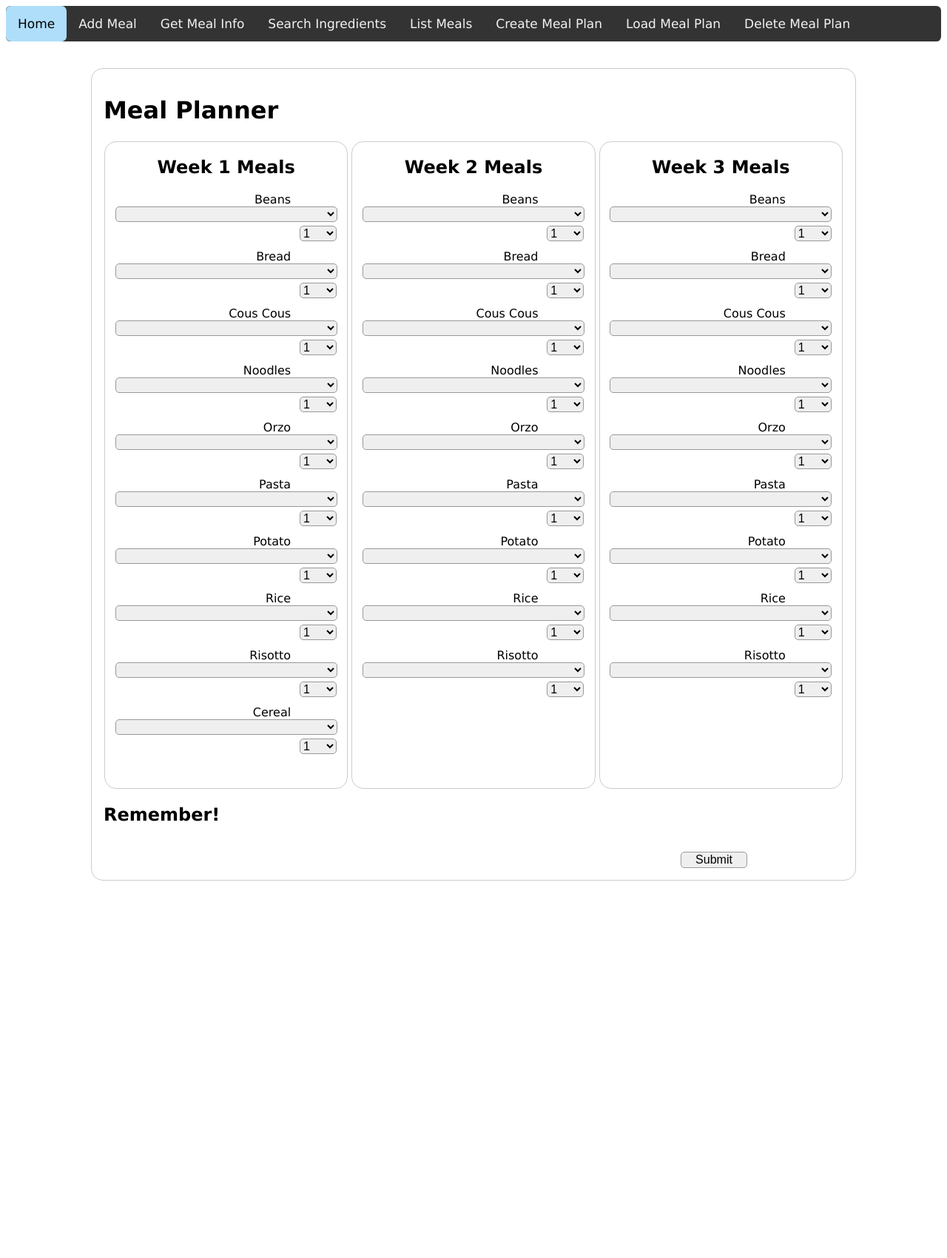
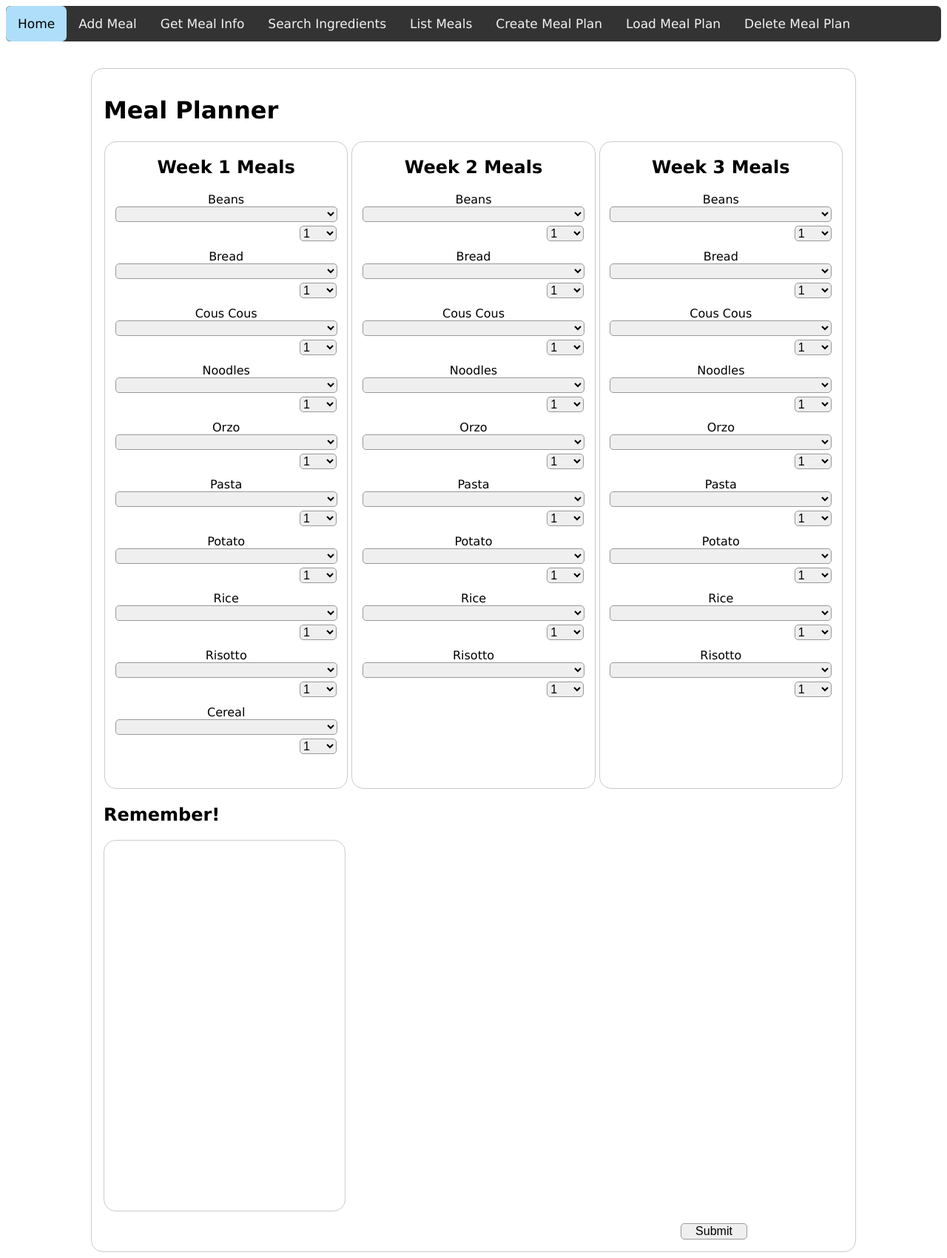
Before and after one commit to travisbacon1/meal_app, a Flask app: template templates/create_meal_plan.html in a window 1280 px wide. Shown: the whole page at 74% size. Before the commit the page ends 1190 px from the top, so only its background shows below. Run offline with Flask 2, Linux system fonts and the light colour scheme; the template is opened without the code that fills it, so the values that code supplies are empty; parts of the project's set-up code (start-up, migrations or seed data) failed here and were passed over; some libraries are stand-ins or nearby versions.

Commit message:
CSS improvements

```diff
--- a/static/styles/styles.css
+++ b/static/styles/styles.css
@@ -31,6 +31,14 @@ label {
   display: inline-block;
   width: 175px;
   text-align: right;
+}
+
+.create_form_label {
+  /* To make sure that all labels have the same size and are properly aligned */
+  font-family:verdana;
+  display: inline-block;
+  width: 175px;
+  text-align: center;
 }
 
 h1 {
@@ -292,3 +300,11 @@ input[type=checkbox] {
   border: 1px solid #ccc;
   border-radius: 1em;
 }
+
+.extras_table {
+  height: 500px;
+  overflow: scroll;
+  border: 1px solid #ccc;
+  border-radius: 1em;
+  width: 32.5%;
+}
--- a/templates/create_meal_plan.html
+++ b/templates/create_meal_plan.html
@@ -23,7 +23,7 @@
                         <ul>
                             <H2>Week 1 Meals</H2>
                                 <li>
-                                    <label for="beans">Beans</label>
+                                    <label for="beans" class=create_form_label>Beans</label>
                                     <select name="Meal 1" required>
                                         <option value="null"></option>
                                         {%for i in range(0, len_bean_meals)%}
@@ -38,7 +38,7 @@
                                     </select>
                                 </li>
                                 <li>
-                                    <label for="bread">Bread</label>
+                                    <label for="bread" class=create_form_label>Bread</label>
                                     <select name="Meal 2" required>
                                         <option value="null"></option>
                                         {%for i in range(0, len_bread_meals)%}
@@ -53,7 +53,7 @@
                                     </select>
                                 </li>
                                 <li>
-                                    <label for="cous cous">Cous Cous</label>
+                                    <label for="cous cous" class=create_form_label>Cous Cous</label>
                                     <select name="Meal 3" required>
                                         <option value="null"></option>
                                         {%for i in range(0, len_cous_cous_meals)%}
@@ -68,7 +68,7 @@
                                     </select>
                                 </li>
                                 <li>
-                                    <label for="noodles">Noodles</label>
+                                    <label for="noodles" class=create_form_label>Noodles</label>
                                     <select name="Meal 4" required>
                                         <option value="null"></option>
                                         {%for i in range(0, len_noodle_meals)%}
@@ -83,7 +83,7 @@
                                     </select>
                                 </li>
                                 <li>
-                                    <label for="orzo">Orzo</label>
+                                    <label for="orzo" class=create_form_label>Orzo</label>
                                     <select name="Meal 5" required>
                                         <option value="null"></option>
                                         {%for i in range(0, len_orzo_meals)%}
@@ -98,7 +98,7 @@
                                     </select>
                                 </li>
                                 <li>
-                                    <label for="pasta">Pasta</label>
+                                    <label for="pasta" class=create_form_label>Pasta</label>
                                     <select name="Meal 6" required>
                                         <option value="null"></option>
                                         {%for i in range(0, len_pasta_meals)%}
@@ -113,7 +113,7 @@
                                     </select>
                                 </li>
                                 <li>
-                                    <label for="potato">Potato</label>
+                                    <label for="potato" class=create_form_label>Potato</label>
                                     <select name="Meal 7" required>
                                         <option value="null"></option>
                                         {%for i in range(0, len_potato_meals)%}
@@ -128,7 +128,7 @@
                                     </select>
                                 </li>
                                 <li>
-                                    <label for="rice">Rice</label>
+                                    <label for="rice" class=create_form_label>Rice</label>
                                     <select name="Meal 8" required>
                                         <option value="null"></option>
                                         {%for i in range(0, len_rice_meals)%}
@@ -142,7 +142,7 @@
                                         {%endfor%}
                                     </select>
                                 <li>
-                                <label for="risotto">Risotto</label>
+                                <label for="risotto" class=create_form_label>Risotto</label>
                                 <select name="Meal 9" required>
                                     <option value="null"></option>
                                     {%for i in range(0, len_risotto_meals)%}
@@ -157,7 +157,7 @@
                                 </select>
                                 </li>
                                 <li>
-                                    <label for="cereal">Cereal</label>
+                                    <label for="cereal" class=create_form_label>Cereal</label>
                                     <select name="Meal 10" required>
                                         <option value="null"></option>
                                         {%for i in range(0, len_cereal_meals)%}
@@ -177,7 +177,7 @@
                             <H2>Week 2 Meals</H2>
                             <ul>
                                 <li>
-                                    <label for="beans">Beans</label>
+                                    <label for="beans" class=create_form_label>Beans</label>
                                     <select name="Meal 11" required>
                                         <option value="null"></option>
                                         {%for i in range(0, len_bean_meals)%}
@@ -192,7 +192,7 @@
                                     </select>
                                 </li>
                                 <li>
-                                    <label for="bread">Bread</label>
+                                    <label for="bread" class=create_form_label>Bread</label>
                                     <select name="Meal 12" required>
                                         <option value="null"></option>
                                         {%for i in range(0, len_bread_meals)%}
@@ -207,7 +207,7 @@
                                     </select>
                                 </li>
                                 <li>
-                                    <label for="cous cous">Cous Cous</label>
+                                    <label for="cous cous" class=create_form_label>Cous Cous</label>
                                     <select name="Meal 13" required>
                                         <option value="null"></option>
                                         {%for i in range(0, len_cous_cous_meals)%}
@@ -222,7 +222,7 @@
                                     </select>
                                 </li>
                                 <li>
-                                    <label for="noodles">Noodles</label>
+                                    <label for="noodles" class=create_form_label>Noodles</label>
                                     <select name="Meal 14" required>
                                         <option value="null"></option>
                                         {%for i in range(0, len_noodle_meals)%}
@@ -237,7 +237,7 @@
                                     </select>
                                 </li>
                                 <li>
-                                    <label for="orzo">Orzo</label>
+                                    <label for="orzo" class=create_form_label>Orzo</label>
                                     <select name="Meal 15" required>
                                         <option value="null"></option>
                                         {%for i in range(0, len_orzo_meals)%}
@@ -252,7 +252,7 @@
                                     </select>
                                 </li>
                                 <li>
-                                    <label for="pasta">Pasta</label>
+                                    <label for="pasta" class=create_form_label>Pasta</label>
                                     <select name="Meal 16" required>
                                         <option value="null"></option>
                                         {%for i in range(0, len_pasta_meals)%}
@@ -267,7 +267,7 @@
                                     </select>
                                 </li>
                                 <li>
-                                    <label for="potato">Potato</label>
+                                    <label for="potato" class=create_form_label>Potato</label>
                                     <select name="Meal 17" required>
                                         <option value="null"></option>
                                         {%for i in range(0, len_potato_meals)%}
@@ -282,7 +282,7 @@
                                     </select>
                                 </li>
                                 <li>
-                                    <label for="rice">Rice</label>
+                                    <label for="rice" class=create_form_label>Rice</label>
                                     <select name="Meal 18" required>
                                         <option value="null"></option>
                                         {%for i in range(0, len_rice_meals)%}
@@ -297,7 +297,7 @@
                                     </select>
                                 </li>
                                 <li>
-                                <label for="risotto">Risotto</label>
+                                <label for="risotto" class=create_form_label>Risotto</label>
                                 <select name="Meal 19" required>
                                     <option value="null"></option>
                                     {%for i in range(0, len_risotto_meals)%}
@@ -317,7 +317,7 @@
                             <H2>Week 3 Meals</H2>
                             <ul>
                                 <li>
-                                    <label for="beans">Beans</label>
+                                    <label for="beans" class=create_form_label>Beans</label>
                                     <select name="Meal 20" required>
                                         <option value="null"></option>
                                         {%for i in range(0, len_bean_meals)%}
@@ -332,7 +332,7 @@
                                     </select>
                                 </li>
                                 <li>
-                                    <label for="bread">Bread</label>
+                                    <label for="bread" class=create_form_label>Bread</label>
                                     <select name="Meal 21" required>
                                         <option value="null"></option>
                                         {%for i in range(0, len_bread_meals)%}
@@ -347,7 +347,7 @@
                                     </select>
                                 </li>
                                 <li>
-                                    <label for="cous cous">Cous Cous</label>
+                                    <label for="cous cous" class=create_form_label>Cous Cous</label>
                                     <select name="Meal 22" required>
                                         <option value="null"></option>
                                         {%for i in range(0, len_cous_cous_meals)%}
@@ -362,7 +362,7 @@
                                     </select>
                                 </li>
                                 <li>
-                                    <label for="noodles">Noodles</label>
+                                    <label for="noodles" class=create_form_label>Noodles</label>
                                     <select name="Meal 23" required>
                                         <option value="null"></option>
                                         {%for i in range(0, len_noodle_meals)%}
@@ -377,7 +377,7 @@
                                     </select>
                                 </li>
                                 <li>
-                                    <label for="orzo">Orzo</label>
+                                    <label for="orzo" class=create_form_label>Orzo</label>
                                     <select name="Meal 24" required>
                                         <option value="null"></option>
                                         {%for i in range(0, len_orzo_meals)%}
@@ -392,7 +392,7 @@
                                     </select>
                                 </li>
                                 <li>
-                                    <label for="pasta">Pasta</label>
+                                    <label for="pasta" class=create_form_label>Pasta</label>
                                     <select name="Meal 25" required>
                                         <option value="null"></option>
                                         {%for i in range(0, len_pasta_meals)%}
@@ -407,7 +407,7 @@
                                     </select>
                                 </li>
                                 <li>
-                                    <label for="potato">Potato</label>
+                                    <label for="potato" class=create_form_label>Potato</label>
                                     <select name="Meal 26" required>
                                         <option value="null"></option>
                                         {%for i in range(0, len_potato_meals)%}
@@ -422,7 +422,7 @@
                                     </select>
                                 </li>
                                 <li>
-                                    <label for="rice">Rice</label>
+                                    <label for="rice" class=create_form_label>Rice</label>
                                     <select name="Meal 27" required>
                                         <option value="null"></option>
                                         {%for i in range(0, len_rice_meals)%}
@@ -437,7 +437,7 @@
                                     </select>
                                 </li>
                                 <li>
-                                <label for="risotto">Risotto</label>
+                                <label for="risotto" class=create_form_label>Risotto</label>
                                 <select name="Meal 28" required>
                                     <option value="null"></option>
                                     {%for i in range(0, len_risotto_meals)%}
@@ -457,6 +457,7 @@
                             <ul>
                                 <li>
                                     <H2>Remember!</H2>
+                                        <div class=extras_table>
                                         <table id="checkboxtable">
                                             {%for i in range(0, len_extras)%}
                                                 <tr>
@@ -465,6 +466,7 @@
                                                 </tr>
                                             {%endfor%}
                                         </table>
+                                    </div>
                                 </li>
                                 <li>
                                     <input class="button" type="submit">
```
